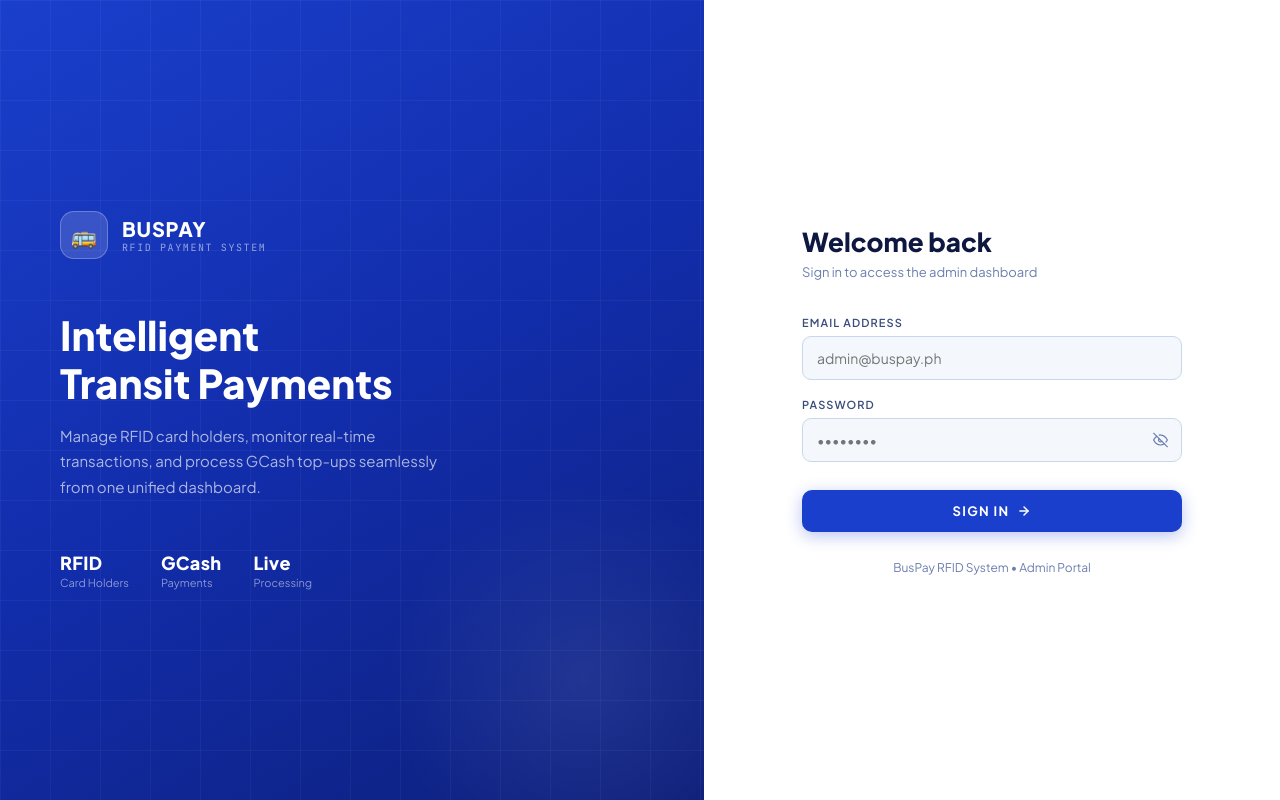
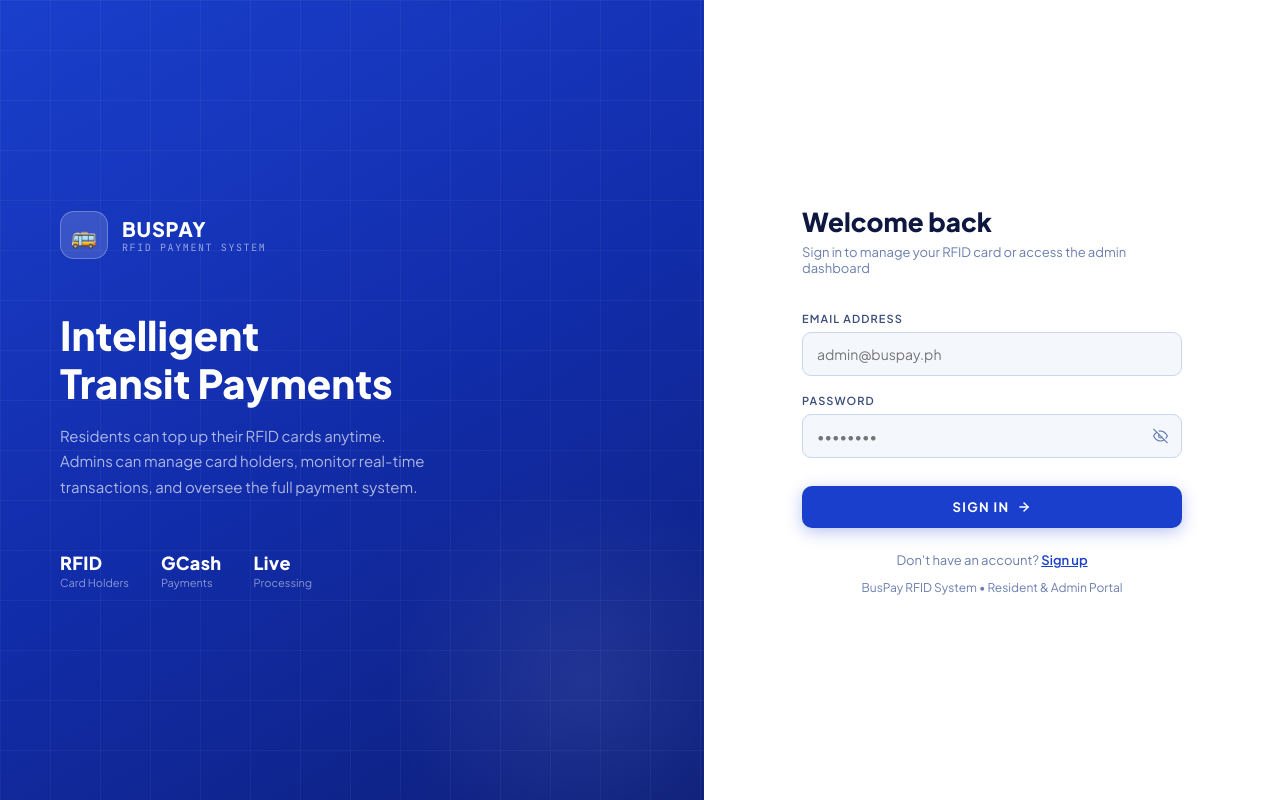
Before and after one commit to KimmelDevs/bus-esp, a Next.js app: page /login in a window 1280 px wide. Built offline with nearby package versions, Linux system fonts and the light colour scheme; no server answers.

Commit message:
changed log in to have route to sign up

```diff
--- a/app/login/page.tsx
+++ b/app/login/page.tsx
@@ -67,12 +67,14 @@
 
   return (
     <>
+      <link rel="preconnect" href="https://fonts.googleapis.com" />
+      <link rel="preconnect" href="https://fonts.gstatic.com" crossOrigin="anonymous" />
+      <link href="https://fonts.googleapis.com/css2?family=Plus+Jakarta+Sans:wght@300;400;500;600;700;800&family=JetBrains+Mono:wght@400;600;700&display=swap" rel="stylesheet" />
       <style>{`
         * { box-sizing: border-box; margin: 0; padding: 0; }
         body { background: var(--off-white); }
         @keyframes fadeUp { from { opacity:0; transform:translateY(20px); } to { opacity:1; transform:translateY(0); } }
         @keyframes pulse-dot { 0%,100%{opacity:1;transform:scale(1)} 50%{opacity:.4;transform:scale(.75)} }
-        @import url('https://fonts.googleapis.com/css2?family=Plus+Jakarta+Sans:wght@300;400;500;600;700;800&family=JetBrains+Mono:wght@400;600;700&display=swap');
         :root {
           --white:#ffffff; --off-white:#f4f7fc; --surface:#eef2fa; --surface2:#e2eaf6;
           --border:#c8d6ef; --border-light:#dce8f8;
@@ -149,7 +151,7 @@
               fontSize: 15, color: 'rgba(255,255,255,0.65)',
               lineHeight: 1.7, maxWidth: 380,
             }}>
-              Manage RFID card holders, monitor real-time transactions, and process GCash top-ups seamlessly from one unified dashboard.
+              Residents can top up their RFID cards anytime. Admins can manage card holders, monitor real-time transactions, and oversee the full payment system.
             </p>
 
             <div style={{ display: 'flex', gap: 32, marginTop: 52 }}>
@@ -185,7 +187,7 @@
                 Welcome back
               </h2>
               <p style={{ fontSize: 13, color: 'var(--muted)' }}>
-                Sign in to access the admin dashboard
+                Sign in to manage your RFID card or access the admin dashboard
               </p>
             </div>
 
@@ -293,8 +295,15 @@
               )}
             </button>
 
-            <p style={{ marginTop: 28, fontSize: 12, color: 'var(--muted)', textAlign: 'center' }}>
-              BusPay RFID System • Admin Portal
+            <p style={{ marginTop: 24, fontSize: 13, color: 'var(--muted)', textAlign: 'center' }}>
+              Don't have an account?{' '}
+              <a href="/signup" style={{ color: 'var(--royal)', fontWeight: 600, textDecoration: 'underline' }}>
+                Sign up
+              </a>
+            </p>
+
+            <p style={{ marginTop: 12, fontSize: 12, color: 'var(--muted)', textAlign: 'center' }}>
+              BusPay RFID System • Resident & Admin Portal
             </p>
           </div>
         </div>
```
